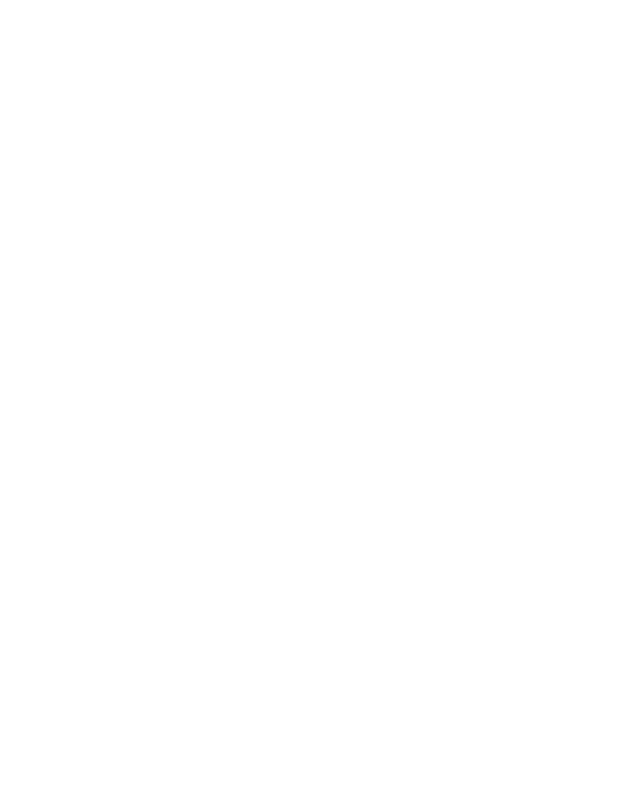
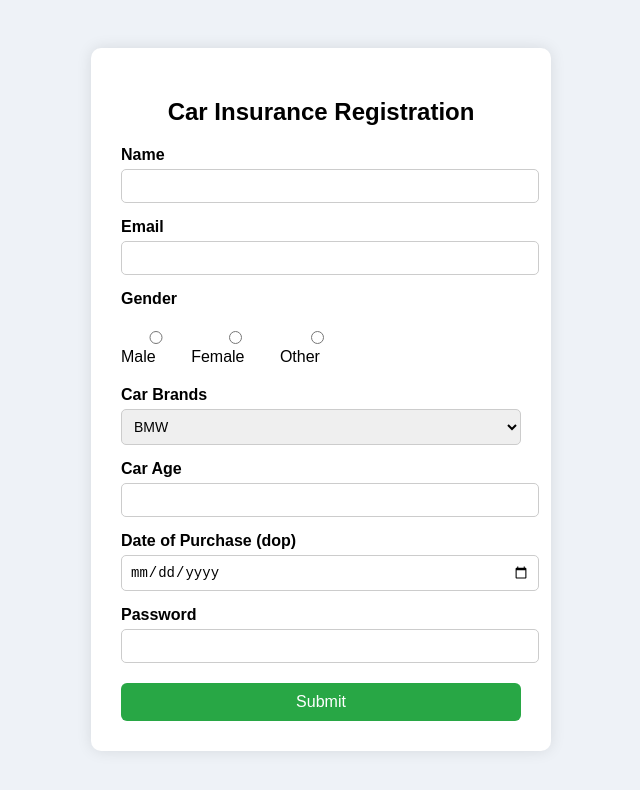
Before and after one commit to acciojob/car-insurance-form-satya643, a website: page main.html in a window 1280 px wide. Shown: the whole page, without its empty margins (319-959 px from the left). Drawn offline with Linux system fonts and the light colour scheme.

Commit message:
created a submission

```diff
--- a/main.html
+++ b/main.html
@@ -1,16 +1,109 @@
 <!DOCTYPE html>
+<html lang="en">
+<head>
+  <meta charset="UTF-8">
+  <title>Car Insurance Registration Form</title>
+  <style>
+    body {
+      font-family: Arial, sans-serif;
+      background-color: #eef2f7;
+      display: flex;
+      justify-content: center;
+      padding: 40px;
+    }
 
-<html>
+    form {
+      background-color: #ffffff;
+      padding: 30px;
+      border-radius: 10px;
+      box-shadow: 0 0 15px rgba(0,0,0,0.1);
+      width: 400px;
+    }
 
-<head>
-	<link rel="stylesheet" href="styles.css">
+    h2 {
+      text-align: center;
+      margin-bottom: 20px;
+    }
+
+    label {
+      display: block;
+      margin-top: 15px;
+      margin-bottom: 5px;
+      font-weight: bold;
+    }
+
+    input, select {
+      width: 100%;
+      padding: 8px;
+      font-size: 14px;
+      border-radius: 5px;
+      border: 1px solid #ccc;
+    }
+
+    .radio-group {
+      display: flex;
+      gap: 10px;
+      margin-top: 5px;
+    }
+
+    .radio-group label {
+      font-weight: normal;
+    }
+
+    button[type="submit"] {
+      margin-top: 20px;
+      width: 100%;
+      padding: 10px;
+      font-size: 16px;
+      background-color: #28a745;
+      color: #fff;
+      border: none;
+      border-radius: 6px;
+      cursor: pointer;
+      transition: background-color 0.3s ease;
+    }
+
+    button[type="submit"]:hover {
+      background-color: #218838;
+    }
+  </style>
 </head>
+<body>
 
-<body>
-	<!-- the entire body must be written by student -->
-    <script type="text/javascript" src="./script.js">
-</script>
+  <form method="POST">
+    <h2>Car Insurance Registration</h2>
+
+    <label for="name">Name</label>
+    <input type="text" id="name" name="name" required>
+
+    <label for="email">Email</label>
+    <input type="email" id="email" name="email" required>
+
+    <label>Gender</label>
+    <div class="radio-group">
+      <label><input type="radio" name="gender" value="Male" required> Male</label>
+      <label><input type="radio" name="gender" value="Female" required> Female</label>
+      <label><input type="radio" name="gender" value="Other" required> Other</label>
+    </div>
+
+    <label for="cars">Car Brands</label>
+    <select id="cars" name="cars">
+      <option value="BMW">BMW</option>
+      <option value="Audi">Audi</option>
+      <option value="Mercedez">Mercedez</option>
+    </select>
+
+    <label for="carage">Car Age</label>
+    <input type="number" id="carage" name="carage" required>
+
+    <label for="dop">Date of Purchase (dop)</label>
+    <input type="date" id="dop" name="dop" required>
+
+    <label for="password">Password</label>
+    <input type="password" id="password" name="password" required>
+
+    <button type="submit">Submit</button>
+  </form>
 
 </body>
-
 </html>
```
